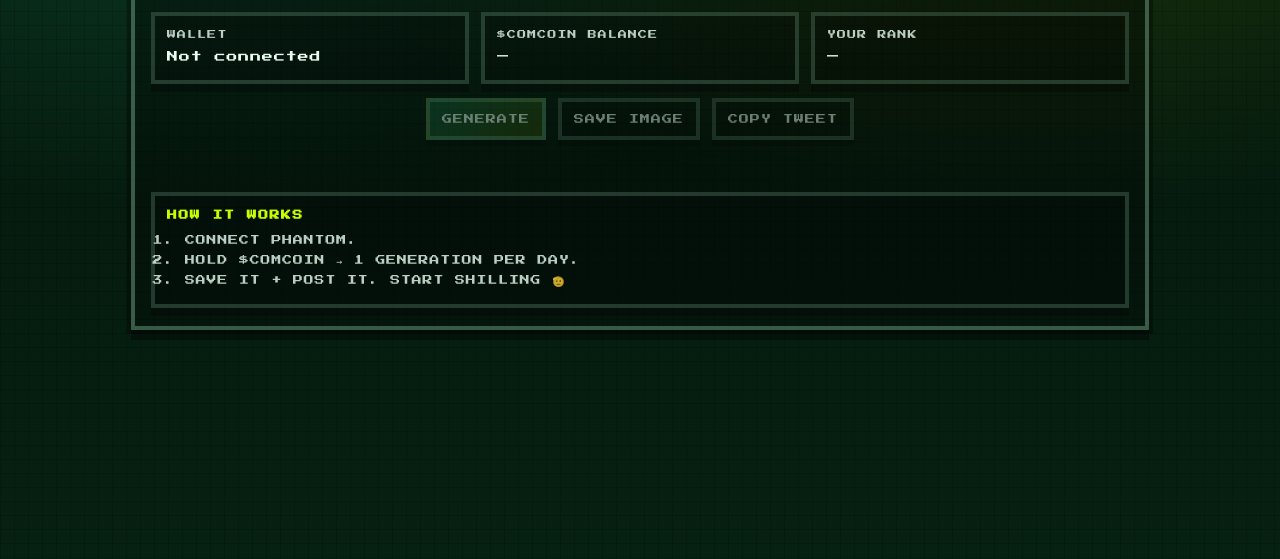
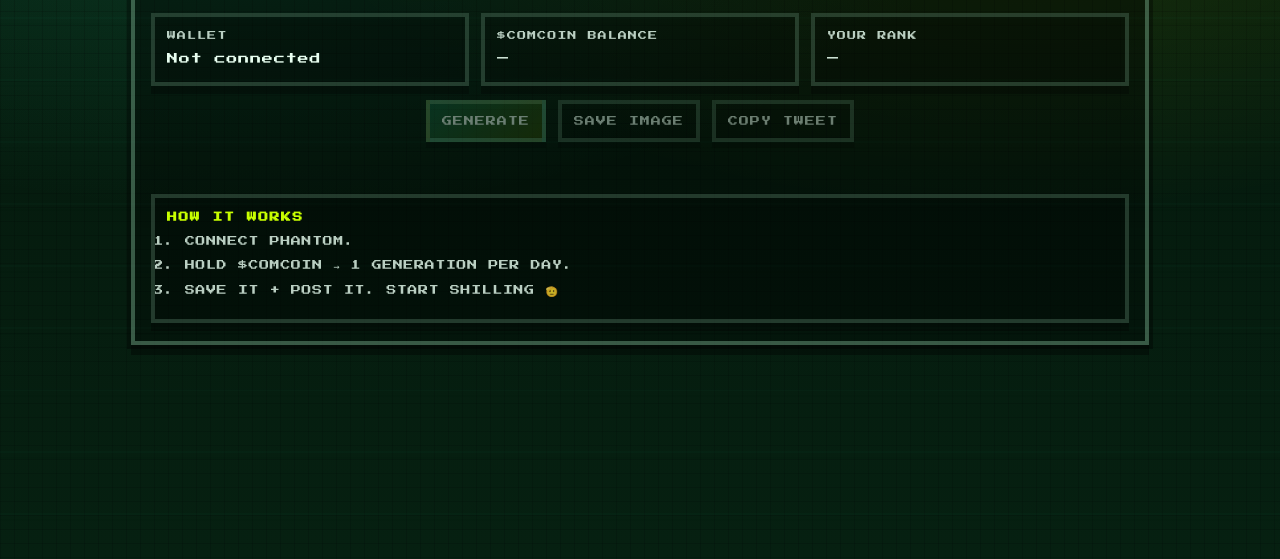
Before and after one commit to edlakin04/slotstest, a website with bundled scripts: page index.html in a window 1280 px wide. Shown: the part 241-800 px from the top of the page. Built offline with nearby package versions, Linux system fonts and the light colour scheme.

Commit message:
Update index.html

```diff
--- a/index.html
+++ b/index.html
@@ -32,14 +32,24 @@
     *{ box-sizing:border-box; }
     html,body{ height:100%; }
 
+    /* Make page scroll naturally */
     body{
       margin:0;
       color:var(--text);
       font-family: var(--pix);
       image-rendering: pixelated;
       overflow-x:hidden;
+      overflow-y:auto;
+      background:
+        linear-gradient(180deg, var(--bg0), var(--bg1));
+    }
 
-      /* crisp pixel green background */
+    /* Big scrolling background layer */
+    .bg{
+      position: fixed;
+      inset: 0;
+      z-index: -2;
+      pointer-events:none;
       background:
         linear-gradient(90deg, rgba(0,0,0,.14) 1px, transparent 1px),
         linear-gradient(rgba(0,0,0,.14) 1px, transparent 1px),
@@ -49,7 +59,47 @@
       background-size: 14px 14px, 14px 14px, auto, auto, auto;
     }
 
-    .wrap{ max-width:1050px; margin:0 auto; padding:18px 16px 70px; }
+    /* Scrolling $ pattern that feels endless */
+    .bgDollars{
+      position: fixed;
+      inset: -200vh 0 -200vh 0; /* huge height so it still covers when you scroll */
+      z-index: -1;
+      pointer-events:none;
+      opacity: .22;
+      filter: drop-shadow(0 6px 0 rgba(0,0,0,.25));
+      background-image:
+        repeating-linear-gradient(
+          180deg,
+          rgba(46,229,157,.0) 0px,
+          rgba(46,229,157,.0) 60px,
+          rgba(46,229,157,.10) 60px,
+          rgba(46,229,157,.10) 62px
+        );
+    }
+
+    /* Pixel $ signs using CSS (no images) */
+    .bgDollars::before{
+      content: "$  $   $    $  $   $    $   $  $   $    $  $   $    $   $  $   $";
+      position:absolute;
+      inset: 0;
+      font-family: var(--pix);
+      font-size: 26px;
+      letter-spacing: 26px;
+      line-height: 80px;
+      white-space: pre-wrap;
+      color: rgba(46,229,157,.55);
+      text-shadow:
+        0 6px 0 rgba(0,0,0,.28),
+        0 0 22px rgba(46,229,157,.10);
+      transform: translateY(var(--dollarY, 0px)) rotate(-2deg);
+    }
+
+    /* Make the dollar field “move” a bit as you scroll */
+    body{
+      --dollarY: 0px;
+    }
+
+    .wrap{ max-width:1050px; margin:0 auto; padding:18px 16px 90px; }
 
     /* Pixel UI helpers */
     .px-border{
@@ -128,7 +178,6 @@
     }
     .btn:active{ transform: translateY(2px); box-shadow: 0 4px 0 rgba(0,0,0,.35); }
     .btn:disabled{ opacity:.45; cursor:not-allowed; }
-
     .btn.primary{
       background: linear-gradient(135deg, rgba(46,229,157,.30), rgba(200,255,0,.20));
     }
@@ -170,7 +219,7 @@
       margin: 0 auto 16px;
       max-width: 920px;
       color: var(--muted);
-      line-height: 1.95;
+      line-height: 2.0;
       font-size: 11px;
       letter-spacing:.06em;
     }
@@ -198,7 +247,7 @@
       font-size: 11px;
       letter-spacing:.08em;
       min-width:0;
-      line-height: 1.5;
+      line-height: 1.6;
     }
     .walletFit{
       white-space: nowrap;
@@ -222,7 +271,9 @@
       font-size: 10px;
       letter-spacing:.08em;
       color: var(--muted);
-      line-height: 1.8;
+      line-height: 1.9;
+      word-break: break-word;
+      overflow-wrap: anywhere;
     }
     .msg.ok{ color: rgba(46,229,157,.98); }
     .msg.bad{ color: rgba(255,77,109,.98); }
@@ -253,6 +304,8 @@
       font-size: 10px;
       letter-spacing:.08em;
       line-height: 1.8;
+      word-break: break-word;
+      overflow-wrap: anywhere;
     }
     .chip{
       border: 4px solid var(--border2);
@@ -265,11 +318,13 @@
       color: var(--text);
     }
 
+    /* HOW IT WORKS — forced fit */
     .how{
       max-width: 980px;
       margin: 16px auto 0;
       padding: 14px 12px;
       text-align:left;
+      overflow:hidden;              /* ✅ prevents any overflow outside border */
     }
     .how h3{
       margin: 0 0 10px;
@@ -282,18 +337,20 @@
       margin:0;
       padding-left: 18px;
       color: var(--muted);
-      line-height: 2.0;
+      line-height: 1.85;            /* ✅ slightly tighter to fit */
       font-size: 10px;
-      letter-spacing:.08em;
+      letter-spacing:.06em;
 
-      /* keeps text inside border */
       word-break: break-word;
       overflow-wrap: anywhere;
+    }
+    .how li{
+      margin-bottom: 6px;           /* ✅ reduces height pressure */
     }
 
     .hidden{ display:none !important; }
 
-    /* Rank “scoreboard” */
+    /* Rank “scoreboard” — only current rank */
     .scoreCard{
       max-width: 980px;
       margin: 0 auto;
@@ -314,19 +371,16 @@
       letter-spacing:.08em;
       color: var(--muted);
       line-height: 2.0;
-    }
-    .levels{
-      margin-top: 12px;
-      font-size: 9px;
-      letter-spacing:.12em;
-      text-transform: uppercase;
-      color: rgba(233,255,241,.70);
-      line-height: 2.0;
+      word-break: break-word;
+      overflow-wrap: anywhere;
     }
   </style>
 </head>
 
 <body>
+  <div class="bg"></div>
+  <div class="bgDollars" id="bgDollars"></div>
+
   <div class="wrap">
 
     <!-- TOP BAR -->
@@ -335,7 +389,8 @@
         <div class="logo" aria-hidden="true"></div>
         <div style="min-width:0">
           <p class="brandName">COM COIN</p>
-          <div class="brandTag">$COMCOIN • daily pixel pull • phantom gated • 1/day</div>
+          <!-- ✅ only $COMCOIN -->
+          <div class="brandTag">$COMCOIN</div>
         </div>
       </div>
 
@@ -382,11 +437,11 @@
 
       <div class="msg" id="msg"></div>
 
-      <!-- OUTPUT (image is set into outImg by main.js) -->
+      <!-- OUTPUT -->
       <div class="outWrap px-border-soft" id="outWrap">
         <img class="outImg" id="outImg" alt="Generated meme" />
         <div class="outLine">
-          <div id="shillText">POST IT • START SHILLING 🫡 • $COMCOIN</div>
+          <div id="shillText">START SHILLING TODAY • $COMCOIN</div>
           <div class="chip" id="typeChip">TYPE: —</div>
         </div>
       </div>
@@ -406,13 +461,30 @@
       <div class="scoreCard px-border-soft">
         <div class="rankBig" id="rankBig">—</div>
         <div class="rankCallout" id="rankCallout">CONNECT TO SEE YOUR HOLDER LEVEL.</div>
-        <div class="levels">
-          LEVELS: DUST (0) • HODLER (1) • SHILLER (1K) • CHAD (10K) • WHALE (100K)
-        </div>
       </div>
     </div>
 
     <script type="module" src="/main.js"></script>
+
+    <script>
+      // Make the background dollars drift based on scroll position (simple, smooth)
+      const bg = document.getElementById("bgDollars");
+      let ticking = false;
+
+      function onScroll() {
+        if (ticking) return;
+        ticking = true;
+        requestAnimationFrame(() => {
+          const y = window.scrollY || 0;
+          // subtle parallax movement
+          document.body.style.setProperty("--dollarY", `${-(y * 0.35)}px`);
+          ticking = false;
+        });
+      }
+
+      window.addEventListener("scroll", onScroll, { passive: true });
+      onScroll();
+    </script>
   </div>
 </body>
 </html>
```
